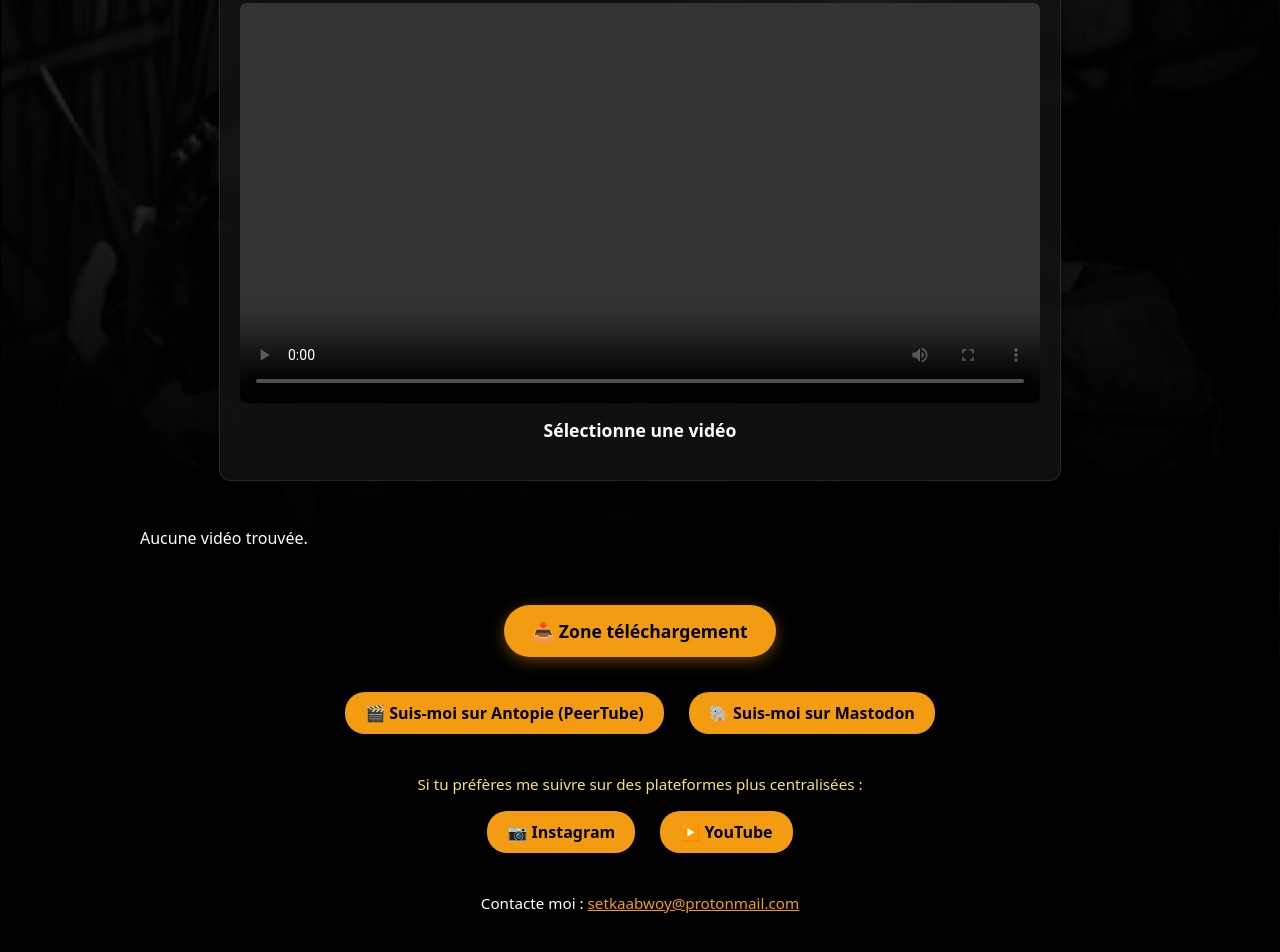
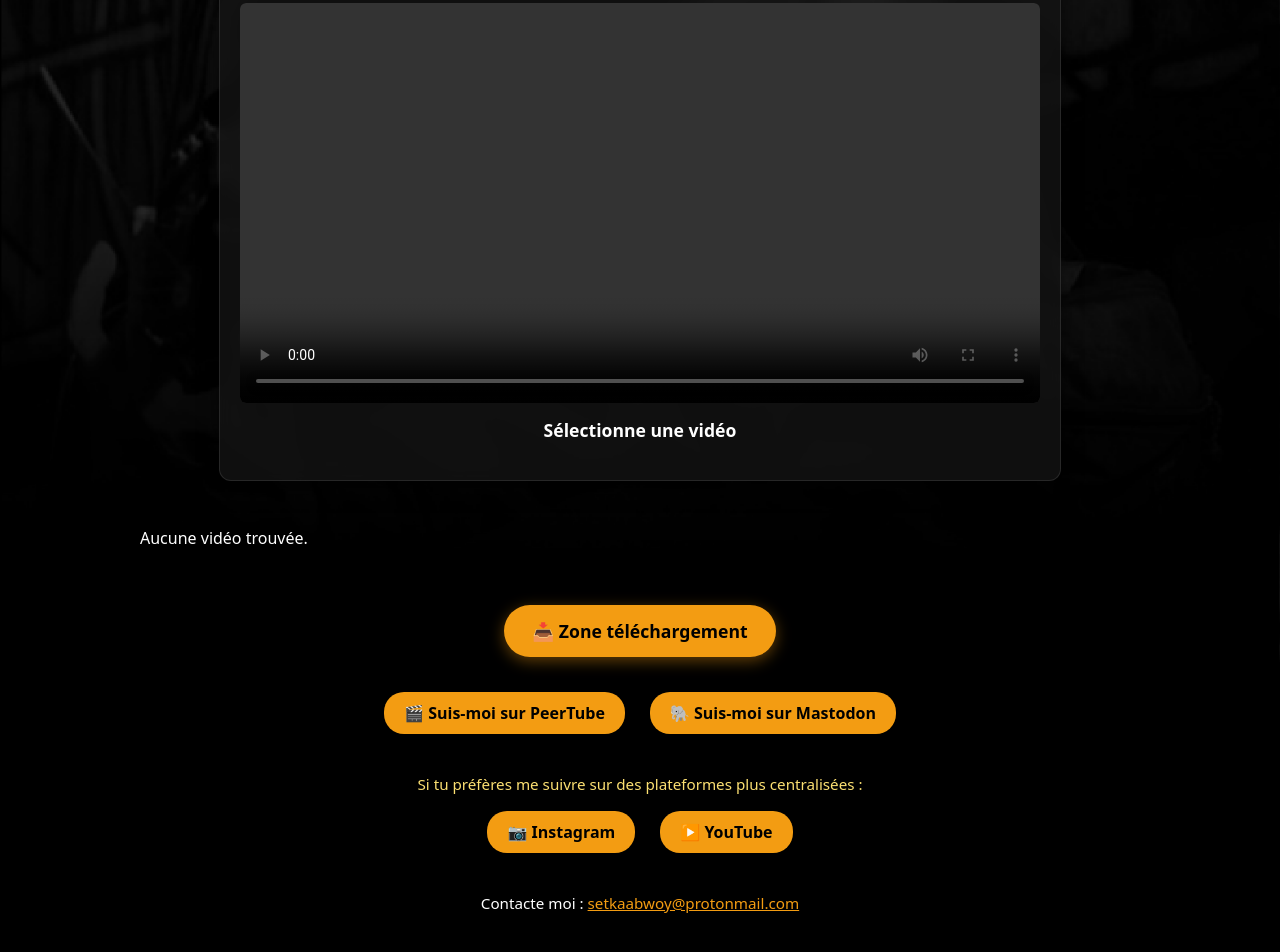
Before and after one commit to setkaabwoy/setka-app, a plain HTML site: page index.html in a window 1280 px wide. Shown: the part 849-1801 px from the top of the page. Drawn offline with nearby package versions, Linux system fonts and the light colour scheme; no server answers.

Commit message:
index.html

```diff
--- a/index.html
+++ b/index.html
@@ -256,7 +256,7 @@
     <!-- PEERTUBE ET MASTODON CÔTE À CÔTE -->
     <div class="social-row">
       <a href="https://video.antopie.org/c/setka_official/videos" target="_blank" rel="noopener" class="social-btn">
-        🎬 Suis-moi sur Antopie (PeerTube)
+        🎬 Suis-moi sur PeerTube
       </a>
       <a href="https://mastodon.social/@setkaabwoy" target="_blank" rel="noopener" class="social-btn">
         🐘 Suis-moi sur Mastodon
```
